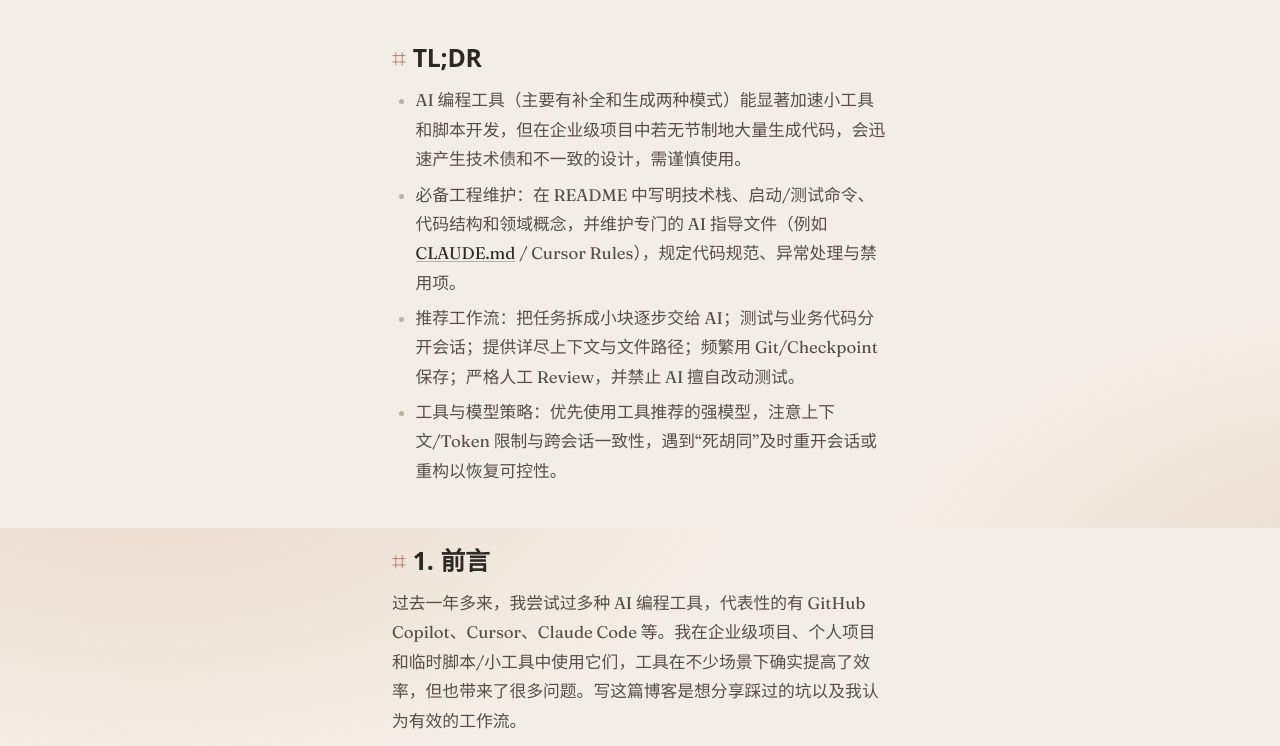
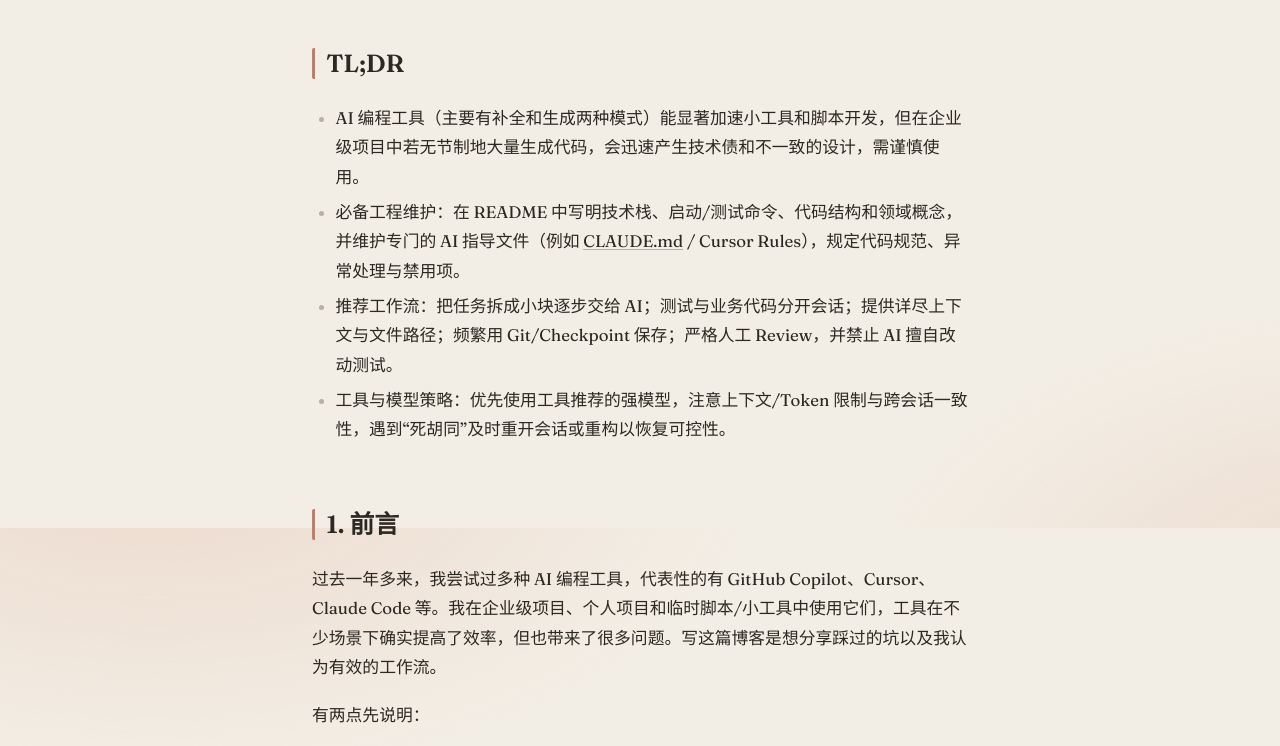
Before and after one commit to SandyKidYao/sandykidyao.github.io, an Astro site: page /blog/professional/2025-09-ai-coding-improved in a window 1280 px wide. Shown: the part 1072-1818 px from the top of the page. Built offline with nearby package versions, Linux system fonts and the light colour scheme; Astro itself is replaced by a stand-in of ours; a web font is replaced by a local one.

Commit message:
style: widen reading column and tune article typography
- Bump --measure 36rem → 46rem for a more present reading column
- Switch in-body H2/H3 from Clash Display to Fraunces to match body
- Replace H2 '⌗' prefix with a 3px brand-color left bar
- Promote prose body color from --ink-2 to --ink for stronger contrast
- Loosen H2/H3 bottom margins so headings don't crowd first paragraphs

Co-Authored-By: Claude Opus 4.7 (1M context) <noreply@anthropic.com>

```diff
--- a/src/layouts/BlogPost.astro
+++ b/src/layouts/BlogPost.astro
@@ -122,32 +122,32 @@ const { title, description, pubDate, updatedDate, heroImage, tags = [] } = Astro
 				font-family: var(--font-body);
 				font-size: 1.05rem;
 				line-height: 1.75;
-				color: var(--ink-2);
+				color: var(--ink);
 				font-variation-settings: 'opsz' 14, 'SOFT' 30;
 			}
 			.prose :global(h2) {
-				font-family: var(--font-display);
+				font-family: var(--font-body);
 				font-size: 1.55rem;
 				font-weight: 600;
 				color: var(--ink);
-				margin: 2.4em 0 0.6em;
-				letter-spacing: -0.01em;
-			}
-			.prose :global(h2)::before {
-				content: '⌗ ';
-				color: var(--accent);
-				font-weight: 500;
+				line-height: 1.25;
+				letter-spacing: -0.005em;
+				margin: 2.6em 0 1em;
+				padding-left: 0.7rem;
+				border-left: 3px solid var(--accent);
+				border-radius: 2px;
 			}
 			.prose :global(h3) {
-				font-family: var(--font-display);
-				font-size: 1.18rem;
+				font-family: var(--font-body);
+				font-size: 1.22rem;
 				font-weight: 500;
 				color: var(--ink);
-				margin: 1.8em 0 0.5em;
+				line-height: 1.3;
+				margin: 2em 0 0.75em;
 			}
-			.prose :global(p) { margin: 0 0 1.1em; color: var(--ink-2); }
-			.prose :global(strong) { color: var(--ink); }
-			.prose :global(li) { color: var(--ink-2); }
+			.prose :global(p) { margin: 0 0 1.1em; color: var(--ink); }
+			.prose :global(strong) { color: var(--ink); font-weight: 600; }
+			.prose :global(li) { color: var(--ink); }
 
 			.prose :global(img) {
 				border-radius: 4px;
--- a/src/styles/global.css
+++ b/src/styles/global.css
@@ -38,7 +38,7 @@
 	--font-mono:    ui-monospace, 'SF Mono', Menlo, 'JetBrains Mono', monospace;
 
 	/* Reading rhythm */
-	--measure: 36rem;
+	--measure: 46rem;
 	--pad-x: clamp(1.25rem, 5vw, 2.5rem);
 
 	/* Easing */
```
